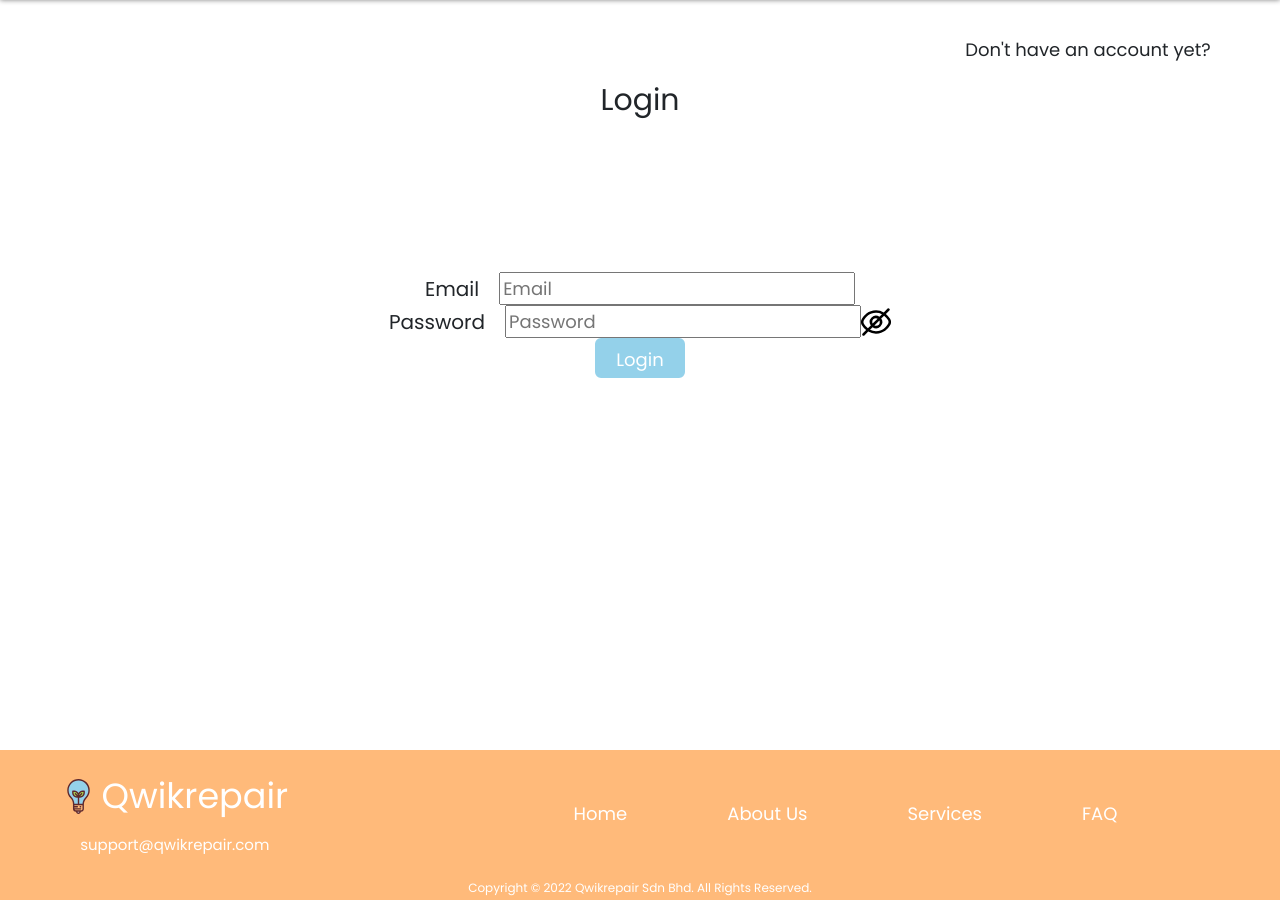
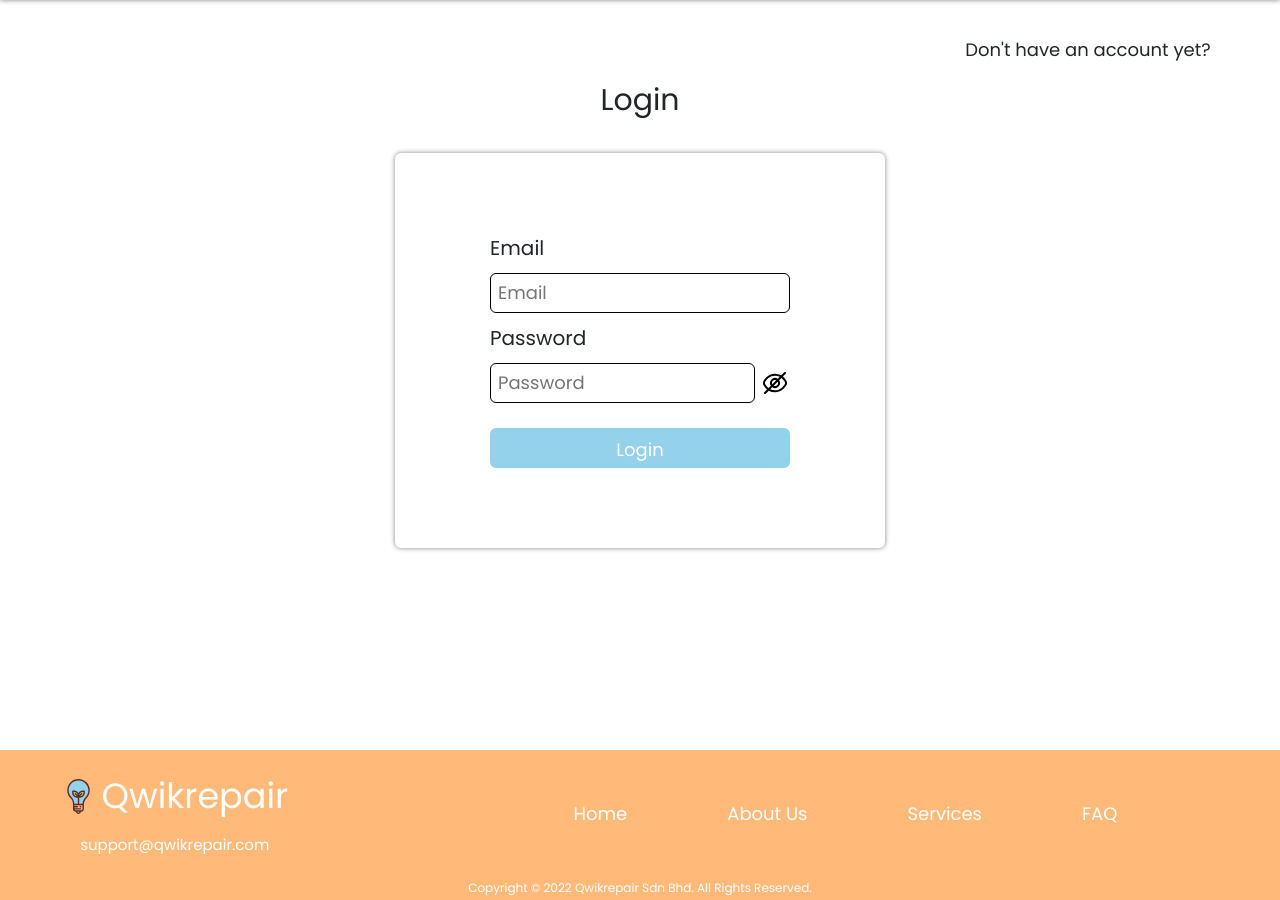
Before and after one commit to 0xYudhishthra/qwikrepair.com, a PHP site: page /login.php in a window 1280 px wide. Shown: the part 50-950 px from the top of the page. Run offline with PHP 8.4, Linux system fonts and the light colour scheme.

Commit message:
login page 80%

```diff
--- a/css/login.css
+++ b/css/login.css
@@ -30,23 +30,52 @@
 }
 
 .form {
+    padding: 80px;
     grid-column: 3 / 9;
-    grid-row: 4 / 11;
+    grid-row: 5 / 11;
     display: flex;
     flex-direction: column;
-}
-
-.form-input {
-    width: 50%;
-    display: flex;
+    border-radius:6px;
+    box-shadow: 0 0 5px grey;
+    justify-self: center;
 }
 
 .label {
-    width: 100px;
-    margin-right: 20px;
+    width: 300px;
     justify-content: left;
+}
+
+.email-input, .password-input {
+    margin: 10px 0;
+    width: 300px;
+    height: 40px;
+    outline: none;
+    border-radius: 6px;
+    border: 1.5px solid black;
+    transition: 0.2s;
+}
+
+.email-input:focus, .password-input:focus {
+    border: 2px solid #94D1EA;
+    box-shadow: 0 0 5px #94D1EA;
+}
+
+.password-input {
+    width: 265px;
+}
+
+.email-input::placeholder, .password-input::placeholder {
+    padding-left: 5px;
 }
 
 .password-hide {
     width: 30px;
+    padding: 3px;
+    margin-left: 5px;
+    color: grey;
 }
+
+.login-btn {
+    width: 300px;
+    margin-top: 15px;
+}
--- a/js/login.js
+++ b/js/login.js
@@ -3,7 +3,6 @@ passwordInput = document.getElementById('password');
 
 if ((passwordHide != null) && (passwordInput != null)) {
     passwordHide.addEventListener('click', () => {
-        console.log(passwordInput.getAttribute('type'))
         if (passwordInput.getAttribute('type') == 'password') {
             passwordInput.setAttribute('type', 'text');
             passwordHide.setAttribute('src', 'src/eye.svg');
--- a/login.php
+++ b/login.php
@@ -16,17 +16,15 @@
             </div>
             <div class="font font-title title">Login</div>
             <form class="form" onsubmit="return false;">
-                <div class="form-input">
-                    <label class="font font-medium label">Email</label>
-                    <input class="email-input" type="email" name="email" placeholder="Email">
-                </div>
-                <div class="form-input">
-                    <label class="font font-medium label">Password</label>
+                <label class="font font-medium label">Email</label>
+                <input class="email-input" type="email" name="email" placeholder="Email">
+                <label class="font font-medium label">Password</label>
+                <div class="password-wrapper">
                     <input id="password" class="password-input" type="password" name="pwd" placeholder="Password">
                     <img id="password-hide" class="password-hide" src="src/eye-crossed.svg">
                 </div>
-                <div><input type="hidden" name="request-type" value="login"></div>
-                <div><input class="btn btn-blue" type="submit" value="Login"></div>
+                    <div><input type="hidden" name="request-type" value="login"></div>
+                <div><input class="btn btn-blue login-btn" type="submit" value="Login"></div>
             </form>
         </div>
         <?php include "template/footer.php" ?>
```
